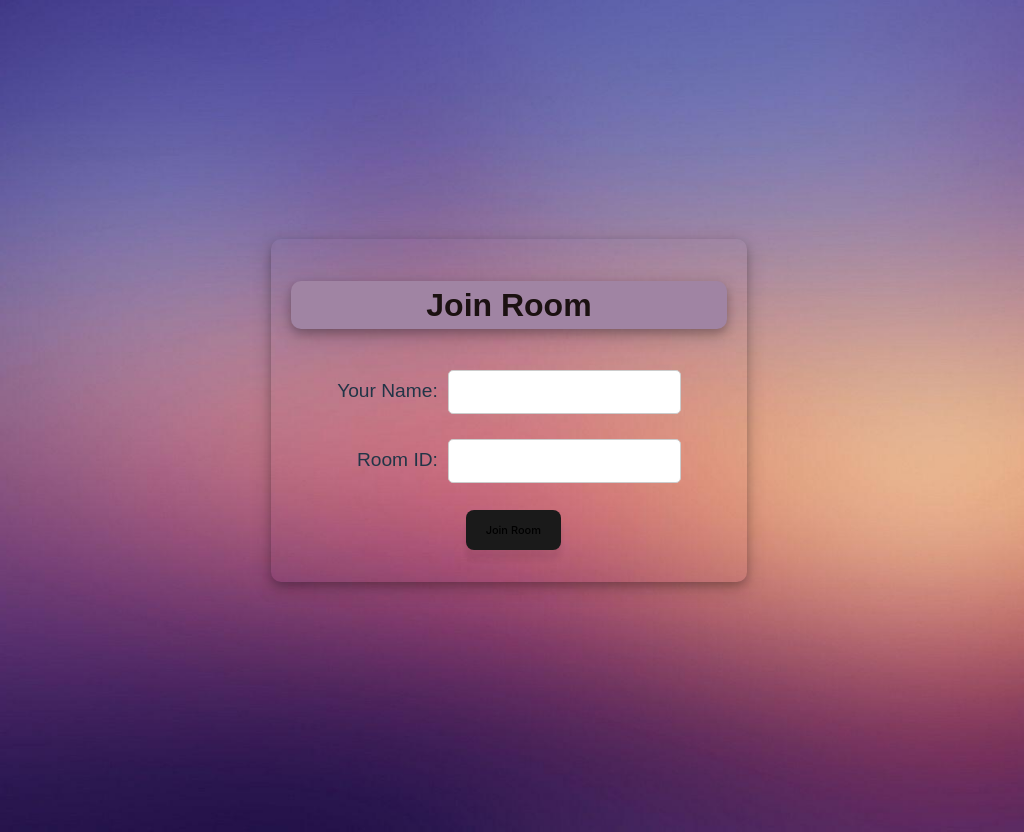
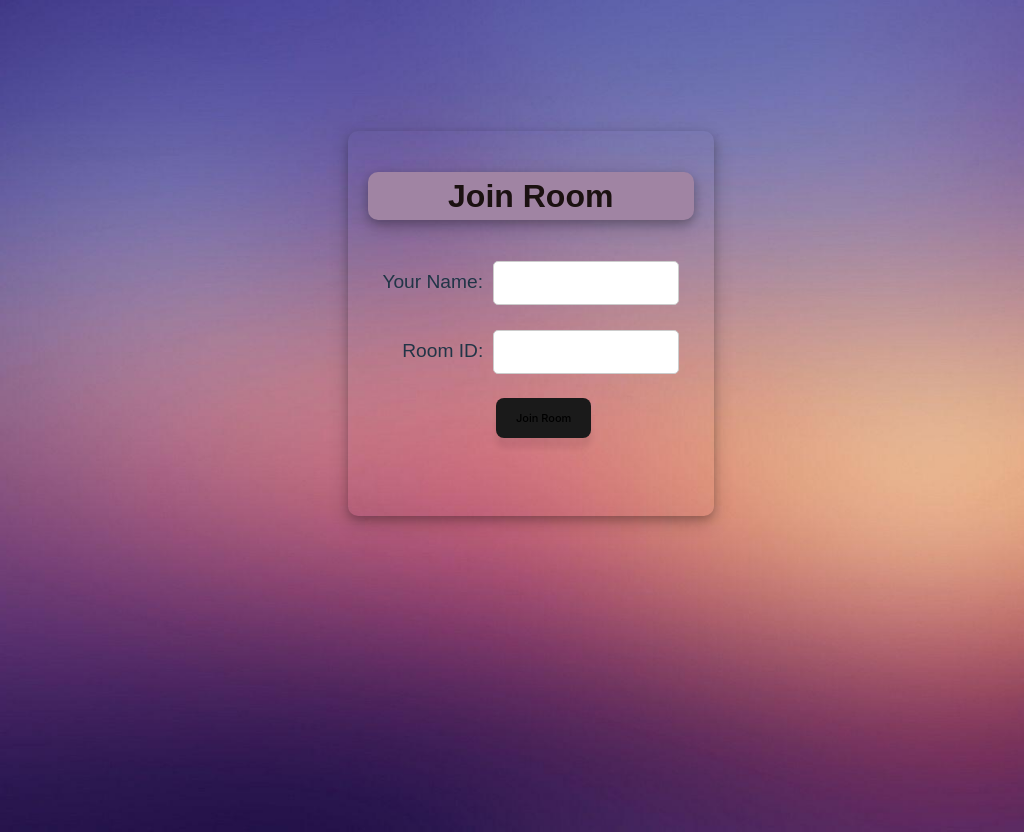
Before and after one commit to eklavya777/mountainEchos, a React (Vite) app: page /enter-room in a window 1024 px wide. Shown: the top 832 px of the page. Built offline with nearby package versions, Linux system fonts and the light colour scheme.

Commit message:
Update enterid.css

```diff
--- a/src/enterid.css
+++ b/src/enterid.css
@@ -20,7 +20,7 @@
 
 .enterid button{
     margin-left: 17%;
-    margin-top: 3px;
+    margin-top: 0px;
 }
 
 .enterid h1{
@@ -31,17 +31,17 @@
     margin-bottom: 40px;
 }
 
-@media ( min-width: 850px ) and ( max-width: 915px){
+@media ( min-width: 850px ) and ( max-width: 1000px){
     .enterid{
         position: absolute;
         align-items: center;
-        margin-left: 22%;
-        margin-top: 25%;
+        margin-left: 29%;
+        margin-top: 12%;
         box-shadow: 0 4px 8px 0 rgba(0, 0, 0, 0.2), 0 6px 20px 0 rgba(0, 0, 0, 0.19);
         padding: 20px;
         border-radius: 10px;
-        width: 40%;
-        height: 35%;
+        width: 30%;
+        height: 40%;
     }
 
     .enterid label {
@@ -52,6 +52,10 @@
         margin-left: 20px;
     }
 
+    .enterid button{
+        margin-left: 25%;
+        margin-top:  0px;
+    }
 
     .enterid h1{
         color: #1b1111;
@@ -61,22 +65,22 @@
         margin-bottom: 40px;
     }
 
-    .button{
-        margin-right: 18%;
+    input{
+        width: 120px;
     }
 }
 
-@media (min-width : 915px) and ( max-width: 950px){
+@media ( min-width: 1000px ) and ( max-width: 1050px){
     .enterid{
         position: absolute;
         align-items: center;
-        margin-left: 22%;
-        margin-top: 25%;
+        margin-left: 29%;
+        margin-top: 12%;
         box-shadow: 0 4px 8px 0 rgba(0, 0, 0, 0.2), 0 6px 20px 0 rgba(0, 0, 0, 0.19);
         padding: 20px;
         border-radius: 10px;
-        width: 40%;
-        height: 35%;
+        width: 30%;
+        height: 40%;
     }
 
     .enterid label {
@@ -87,6 +91,10 @@
         margin-left: 20px;
     }
 
+    .enterid button{
+        margin-left: 11%;
+        margin-top:  0px;
+    }
 
     .enterid h1{
         color: #1b1111;
@@ -96,22 +104,22 @@
         margin-bottom: 40px;
     }
 
-    .button{
-        margin-right: 18%;
+    input{
+        width: 160px;
     }
 }
 
-@media (min-width : 950px) and ( max-width: 1000px){
+@media ( min-width: 1050px ) and ( max-width: 1100px){
     .enterid{
         position: absolute;
         align-items: center;
-        margin-left: 22%;
-        margin-top: 25%;
+        margin-left: 29%;
+        margin-top: 12%;
         box-shadow: 0 4px 8px 0 rgba(0, 0, 0, 0.2), 0 6px 20px 0 rgba(0, 0, 0, 0.19);
         padding: 20px;
         border-radius: 10px;
-        width: 40%;
-        height: 35%;
+        width: 30%;
+        height: 40%;
     }
 
     .enterid label {
@@ -122,6 +130,10 @@
         margin-left: 20px;
     }
 
+    .enterid button{
+        margin-left: 11%;
+        margin-top:  0px;
+    }
 
     .enterid h1{
         color: #1b1111;
@@ -131,112 +143,7 @@
         margin-bottom: 40px;
     }
 
-    .button{
-        margin-right: 16%;
+    input{
+        width: 160px;
     }
 }
-
-@media (min-width : 1000px) and ( max-width: 1030px){
-    .enterid{
-        position: absolute;
-        align-items: center;
-        margin-left: 22%;
-        margin-top: 22%;
-        box-shadow: 0 4px 8px 0 rgba(0, 0, 0, 0.2), 0 6px 20px 0 rgba(0, 0, 0, 0.19);
-        padding: 20px;
-        border-radius: 10px;
-        width: 40%;
-        height: 35%;
-    }
-
-    .enterid label {
-        display: block;
-    }
-
-    .roomid{
-        margin-left: 20px;
-    }
-
-
-    .enterid h1{
-        color: #1b1111;
-        font-family: cursive, 'Arial', sans-serif;
-        background-color: #a084a3;
-        box-shadow: 0 4px 8px 0 rgba(0, 0, 0, 0.2), 0 6px 20px 0 rgba(0, 0, 0, 0.19);border-radius: 10px;
-        margin-bottom: 40px;
-    }
-
-    .button{
-        margin-right: 15%;
-    }
-}
-
-@media (min-width : 1030px) and ( max-width: 1100px){
-    .enterid{
-        position: absolute;
-        align-items: center;
-        margin-left: 22%;
-        margin-top: 22%;
-        box-shadow: 0 4px 8px 0 rgba(0, 0, 0, 0.2), 0 6px 20px 0 rgba(0, 0, 0, 0.19);
-        padding: 20px;
-        border-radius: 10px;
-        width: 40%;
-        height: 35%;
-    }
-
-    .enterid label {
-        display: block;
-    }
-
-    .roomid{
-        margin-left: 20px;
-    }
-
-
-    .enterid h1{
-        color: #1b1111;
-        font-family: cursive, 'Arial', sans-serif;
-        background-color: #a084a3;
-        box-shadow: 0 4px 8px 0 rgba(0, 0, 0, 0.2), 0 6px 20px 0 rgba(0, 0, 0, 0.19);border-radius: 10px;
-        margin-bottom: 40px;
-    }
-
-    .button{
-        margin-right: 12%;
-    }
-}
-
-@media (min-width : 1100px) and ( max-width: 1155px){
-    .enterid{
-        position: absolute;
-        align-items: center;
-        margin-left: 22%;
-        margin-top: 21%;
-        box-shadow: 0 4px 8px 0 rgba(0, 0, 0, 0.2), 0 6px 20px 0 rgba(0, 0, 0, 0.19);
-        padding: 20px;
-        border-radius: 10px;
-        width: 40%;
-        height: 35%;
-    }
-
-    .enterid label {
-        display: block;
-    }
-
-    .roomid{
-        margin-left: 20px;
-    }
-
-
-    .enterid h1{
-        color: #1b1111;
-        font-family: cursive, 'Arial', sans-serif;
-        background-color: #a084a3;
-        box-shadow: 0 4px 8px 0 rgba(0, 0, 0, 0.2), 0 6px 20px 0 rgba(0, 0, 0, 0.19);border-radius: 10px;
-        margin-bottom: 40px;
-    }
-
-    .button{
-        margin-right: 12%;
-    }
-}
```
